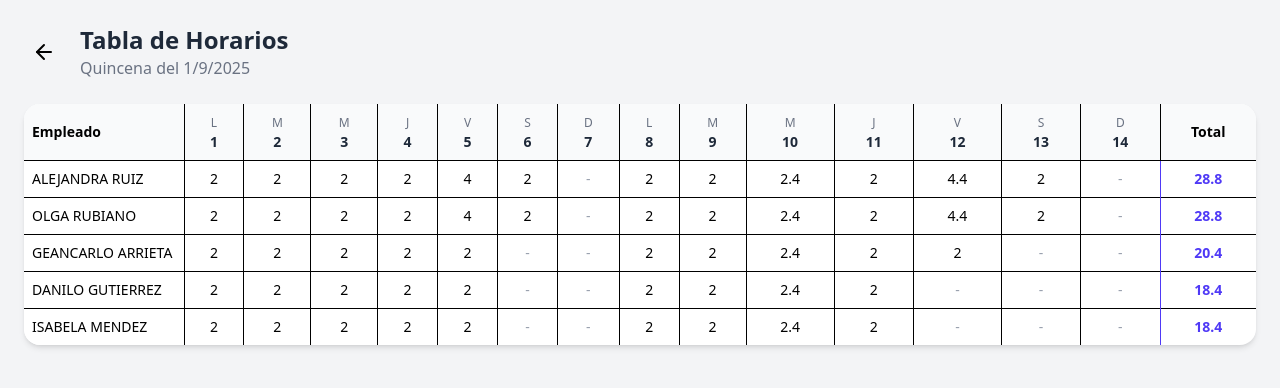
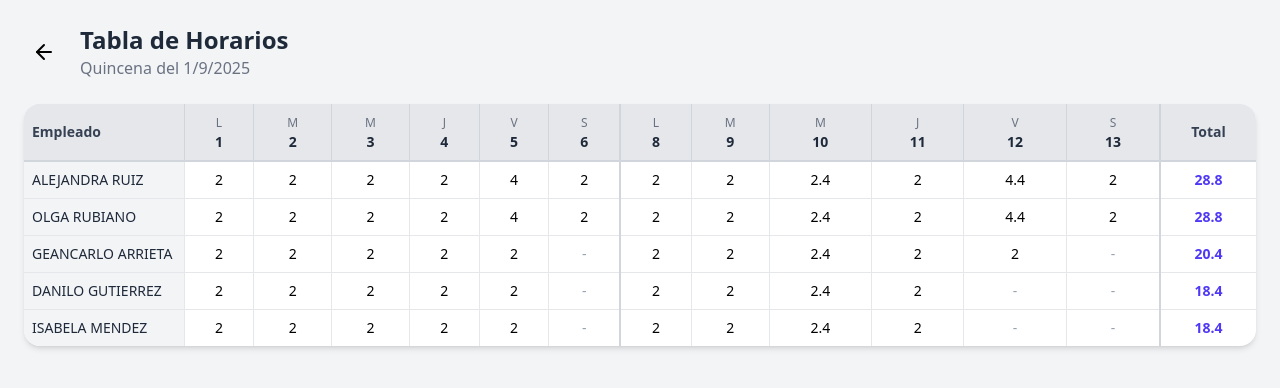
Before and after one commit to ScribbleGK/gestor-de-turnos, a React (Vite) app: page / in a window 1280 px wide. Both pictures are taken after a click on the element "Ver tabla". Shown: the top 388 px of the page. Built offline with nearby package versions, Linux system fonts and the light colour scheme.

Commit message:
Refactor timesheet to exclude Sundays and update UI
Removed Sunday entries from timesheet data and updated TableView to display only Monday-Saturday for two weeks. Added new icons and improved PunchView with dynamic punch button logic, visual feedback, and updated attendance marking flow.

```diff
--- a/src/data/timesheet.js
+++ b/src/data/timesheet.js
@@ -1,10 +1,12 @@
+
 export const timesheetData = {
-  startDate: '2025-09-01',
+  startDate: '2025-09-01', // Debe ser un Lunes
   employees: [
-    { name: 'ALEJANDRA RUIZ', hours: [2, 2, 2, 2, 4, 2, null, 2, 2, 2.4, 2, 4.4, 2, null], total: 28.8 },
-    { name: 'OLGA RUBIANO', hours: [2, 2, 2, 2, 4, 2, null, 2, 2, 2.4, 2, 4.4, 2, null], total: 28.8 },
-    { name: 'GEANCARLO ARRIETA', hours: [2, 2, 2, 2, 2, null, null, 2, 2, 2.4, 2, 2, null, null], total: 20.4 },
-    { name: 'DANILO GUTIERREZ', hours: [2, 2, 2, 2, 2, null, null, 2, 2, 2.4, 2, null, null, null], total: 18.4 },
-    { name: 'ISABELA MENDEZ', hours: [2, 2, 2, 2, 2, null, null, 2, 2, 2.4, 2, null, null, null], total: 18.4 },
+    // He eliminado la 7ª y 14ª entrada (Domingos) de cada array 'hours'
+    { name: 'ALEJANDRA RUIZ', hours: [2, 2, 2, 2, 4, 2, 2, 2, 2.4, 2, 4.4, 2], total: 28.8 },
+    { name: 'OLGA RUBIANO', hours: [2, 2, 2, 2, 4, 2, 2, 2, 2.4, 2, 4.4, 2], total: 28.8 },
+    { name: 'GEANCARLO ARRIETA', hours: [2, 2, 2, 2, 2, null, 2, 2, 2.4, 2, 2, null], total: 20.4 },
+    { name: 'DANILO GUTIERREZ', hours: [2, 2, 2, 2, 2, null, 2, 2, 2.4, 2, null, null], total: 18.4 },
+    { name: 'ISABELA MENDEZ', hours: [2, 2, 2, 2, 2, null, 2, 2, 2.4, 2, null, null], total: 18.4 },
   ]
 };
--- a/src/icons/index.jsx
+++ b/src/icons/index.jsx
@@ -13,3 +13,14 @@ export const InvoiceIcon = () => (
 export const BackIcon = ({ className }) => (
   <svg xmlns="[http://www.w3.org/2000/svg](http://www.w3.org/2000/svg)" className={className || "w-6 h-6"} viewBox="0 0 24 24" fill="none" stroke="currentColor" strokeWidth="2" strokeLinecap="round" strokeLinejoin="round"><line x1="19" y1="12" x2="5" y2="12"></line><polyline points="12 19 5 12 12 5"></polyline></svg>
 );
+export const ClockIcon = ({ className }) => (
+  <svg xmlns="[http://www.w3.org/2000/svg](http://www.w3.org/2000/svg)" className={className || "w-12 h-12"} viewBox="0 0 24 24" fill="none" stroke="currentColor" strokeWidth="2" strokeLinecap="round" strokeLinejoin="round"><circle cx="12" cy="12" r="10"></circle><polyline points="12 6 12 12 16 14"></polyline></svg>
+);
+
+export const CheckCircleIcon = ({ className }) => (
+  <svg xmlns="[http://www.w3.org/2000/svg](http://www.w3.org/2000/svg)" className={className || "w-12 h-12"} viewBox="0 0 24 24" fill="none" stroke="currentColor" strokeWidth="2" strokeLinecap="round" strokeLinejoin="round"><path d="M22 11.08V12a10 10 0 1 1-5.93-9.14"></path><polyline points="22 4 12 14.01 9 11.01"></polyline></svg>
+);
+
+export const BlockedIcon = ({ className }) => (
+  <svg xmlns="[http://www.w3.org/2000/svg](http://www.w3.org/2000/svg)" className={className || "w-12 h-12"} viewBox="0 0 24 24" fill="none" stroke="currentColor" strokeWidth="2" strokeLinecap="round" strokeLinejoin="round"><circle cx="12" cy="12" r="10"></circle><line x1="4.93" y1="4.93" x2="19.07" y2="19.07"></line></svg>
+);
--- a/src/views/PunchView.jsx
+++ b/src/views/PunchView.jsx
@@ -1,19 +1,108 @@
-import {BackIcon} from '../icons';
+// src/views/PunchView.jsx
+import { useState, useEffect } from 'react';
+import { BackIcon, ClockIcon, CheckCircleIcon, BlockedIcon } from '../icons';
 
-function PunchView({onBack}) {
+// --- Lógica de Horarios (Pura, fuera del componente) ---
+const checkPunchWindow = (date) => {
+  const day = 6; // Domingo=0, Lunes=1, ..., Sábado=6
+  const hour = 20;
+
+  // Horario de Mañana: Lunes (1) a Viernes (5), de 7:00 a 9:59
+  const isMorningShift = (day >= 1 && day <= 5) && (hour >= 7 && hour < 10);
+  // Horario de Tarde: Viernes (5) y Sábado (6), de 18:00 a 21:59
+  const isEveningShift = (day === 5 || day === 6) && (hour >= 18 && hour < 22);
+
+  return isMorningShift || isEveningShift;
+};
+
+function PunchView({ onBack }) {
+  const [hasPunched, setHasPunched] = useState(false);
+  const [buttonState, setButtonState] = useState({
+    status: 'loading',
+    text: 'Calculando...',
+    color: 'bg-gray-400',
+    icon: <BlockedIcon />,
+    disabled: true,
+  });
+  const [punchMessage, setPunchMessage] = useState("No has marcado asistencia hoy");
+
+  useEffect(() => {
+    const updateButtonState = () => {
+        const now = new Date();
+        const isWithinWindow = checkPunchWindow(now);
+
+        if (hasPunched) {
+            setButtonState({
+                status: 'punched',
+                text: 'Asistencia Registrada',
+                color: 'bg-green-500',
+                icon: <CheckCircleIcon />,
+                disabled: true,
+            });
+        } else if (isWithinWindow) {
+            setButtonState({
+                status: 'ready',
+                text: 'Marcar Asistencia',
+                color: 'bg-red-500 hover:bg-red-600',
+                icon: <ClockIcon />,
+                disabled: false,
+            });
+        } else {
+            setButtonState({
+                status: 'blocked',
+                text: 'No disponible',
+                color: 'bg-gray-400 cursor-not-allowed',
+                icon: <BlockedIcon />,
+                disabled: true,
+            });
+        }
+    };
+
+    updateButtonState(); // La llamamos una vez para establecer el estado inicial
+    const intervalId = setInterval(updateButtonState, 60000); // Repetimos la llamada cada minuto
+
+    return () => clearInterval(intervalId); // Limpieza: cancelamos el intervalo si salimos de la página
+    }, [hasPunched]); // El array de dependencias: este efecto se volverá a ejecutar si 'hasPunched' cambia.
+
+
+    const handlePunch = () => {
+        if (buttonState.status === 'ready') {
+            const now = new Date();
+            const timeString = now.toLocaleTimeString('es-ES', { hour: '2-digit', minute: '2-digit' });
+            setHasPunched(true); // ¡Marcamos! Esto hará que el useEffect se vuelva a ejecutar
+            setPunchMessage(`Entrada marcada hoy a las ${timeString}`);
+        }
+    };
+
     return (
-        <div className="w-full max-w-4x1 mx-auto">
+        <div className="w-full max-w-md mx-auto flex flex-col h-full" style={{minHeight: '80vh'}}>
             <header className="flex items-center mb-6">
-                <button onClick={onBack} className='p-2 rounded-full hover:bg-gray-200 mr-4'>
+                <button onClick={onBack} className="p-2 rounded-full hover:bg-gray-200 mr-4">
                     <BackIcon />
                 </button>
                 <div>
-                    <h2 className='text-x1 sm:text-2x1 font-bold text-gray-800'>Marcar asistencia</h2>
-                    <p className='text-gray-500'>Aquí podrás registrar tu entrada y salida.</p>
+                    <h2 className="text-xl sm:text-2xl font-bold text-gray-800">Marcar Asistencia</h2>
+                    <p className="text-gray-500">Marca tu entrada cuando estés en el horario correcto.</p>
                 </div>
             </header>
+
+            <main className="flex-grow flex flex-col items-center justify-center text-center">
+                <div className="bg-white p-6 rounded-2xl shadow-md mb-8 w-full">
+                    <p className="text-gray-600">{punchMessage}</p>
+                </div>
+
+                <button
+                    onClick={handlePunch}
+                    disabled={buttonState.disabled}
+                    className={`w-48 h-48 rounded-full text-white flex flex-col items-center justify-center transition-all duration-300 focus:outline-none focus:ring-4 focus:ring-opacity-50 ${buttonState.color}`}
+                >
+                    {buttonState.icon}
+                    <span className="mt-2 text-2xl font-bold">{buttonState.text}</span>
+                </button>
+            </main>
         </div>
     );
+
 }
 
 export default PunchView;
--- a/src/views/TableView.jsx
+++ b/src/views/TableView.jsx
@@ -1,19 +1,22 @@
-// src/views/TableView.jsx
 import { BackIcon } from '../icons';
 
 function TableView({ onBack, data }) {
-  const days = ['L', 'M', 'M', 'J', 'V', 'S', 'D'];
+  const days = ['L', 'M', 'M', 'J', 'V', 'S'];
 
-  // Función para generar las cabeceras de los días
+  // Función para generar las 12 cabeceras de los días (Lun-Sab x2)
   const renderDayHeaders = () => {
     const headers = [];
-    for (let i = 0; i < 14; i++) {
+    for (let i = 0; i < 12; i++) {
       const date = new Date(data.startDate);
-      // Ojo: usamos setUTCDate para evitar problemas de zona horaria
-      date.setUTCDate(date.getUTCDate() + i);
+      // Calculamos el desfase de días, saltando los domingos
+      const offset = i + Math.floor(i / 6);
+      date.setUTCDate(date.getUTCDate() + offset);
+
+      const isLastDayOfWeek = (i + 1) % 6 === 0;
+
       headers.push(
-        <th key={i} className="p-2 border-l text-center">
-          <span className="text-xs font-medium text-gray-500">{days[i % 7]}</span>
+        <th key={i} className={`p-2 border-l border-gray-300 text-center ${isLastDayOfWeek ? 'border-r-2 border-r-gray-300' : ''}`}>
+          <span className="text-xs font-medium text-gray-500">{days[i % 6]}</span>
           <span className="block text-sm font-semibold text-gray-800">{date.getUTCDate()}</span>
         </th>
       );
@@ -33,27 +36,29 @@ function TableView({ onBack, data }) {
         </div>
       </header>
 
-      {/* Contenedor de la tabla */}
       <div className="bg-white rounded-2xl shadow-md overflow-hidden">
-        <div className="overflow-x-auto"> {/* Permite scroll horizontal en móviles */}
+        <div className="overflow-x-auto">
           <table className="w-full text-sm">
-            <thead className="bg-gray-50 border-b">
+            <thead className="bg-gray-200 border-b-2 border-gray-300">
               <tr>
-                <th className="p-2 text-left font-semibold sticky left-0 bg-gray-50 z-10 w-40">Empleado</th>
+                <th className="p-2 text-left font-semibold text-gray-700 sticky left-0 bg-gray-200 z-10 w-40">Empleado</th>
                 {renderDayHeaders()}
-                <th className="p-2 border-l font-semibold w-24">Total</th>
+                <th className="p-2 border-l border-gray-300 font-semibold text-gray-700 w-24">Total</th>
               </tr>
             </thead>
             <tbody>
               {data.employees.map((employee) => (
-                <tr key={employee.name} className="border-b last:border-b-0 hover:bg-gray-50">
-                  <td className="p-2 font-medium sticky left-0 bg-white hover:bg-gray-50 z-10">{employee.name}</td>
-                  {employee.hours.map((hour, index) => (
-                    <td key={index} className="p-2 text-center border-l">
-                      {hour || <span className="text-gray-400">-</span>}
-                    </td>
-                  ))}
-                  <td className="p-2 text-center border-l font-bold text-indigo-600">{employee.total.toFixed(1)}</td>
+                <tr key={employee.name} className="border-b border-gray-200 last:border-b-0">
+                  <td className="p-2 font-medium text-gray-800 sticky left-0 bg-gray-100 hover:bg-gray-200 z-10">{employee.name}</td>
+                  {employee.hours.map((hour, index) => {
+                    const isLastDayOfWeek = (index + 1) % 6 === 0;
+                    return (
+                      <td key={index} className={`p-2 text-center border-l border-gray-200 ${isLastDayOfWeek ? 'border-r-2 border-r-gray-300' : ''}`}>
+                        {hour || <span className="text-gray-400">-</span>}
+                      </td>
+                    )
+                  })}
+                  <td className="p-2 text-center border-l border-gray-200 font-bold text-indigo-600">{employee.total.toFixed(1)}</td>
                 </tr>
               ))}
             </tbody>
```
